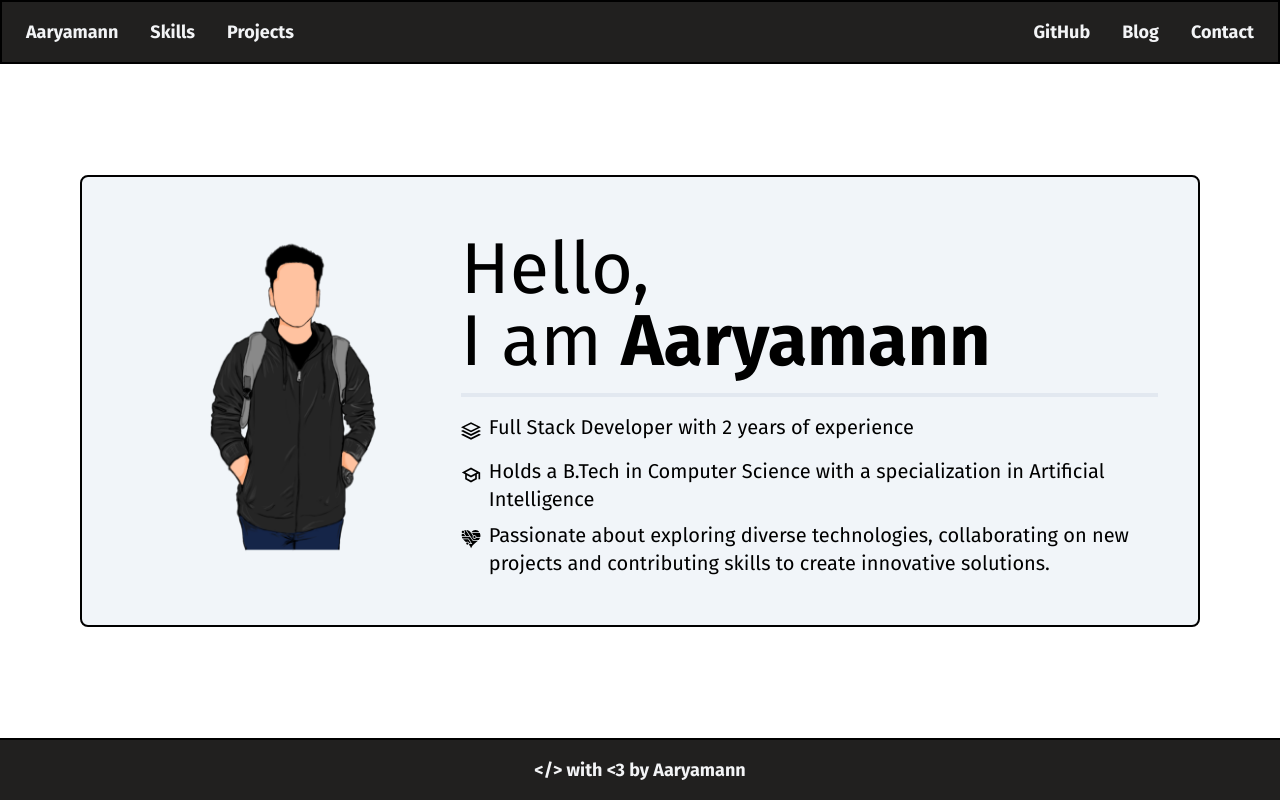
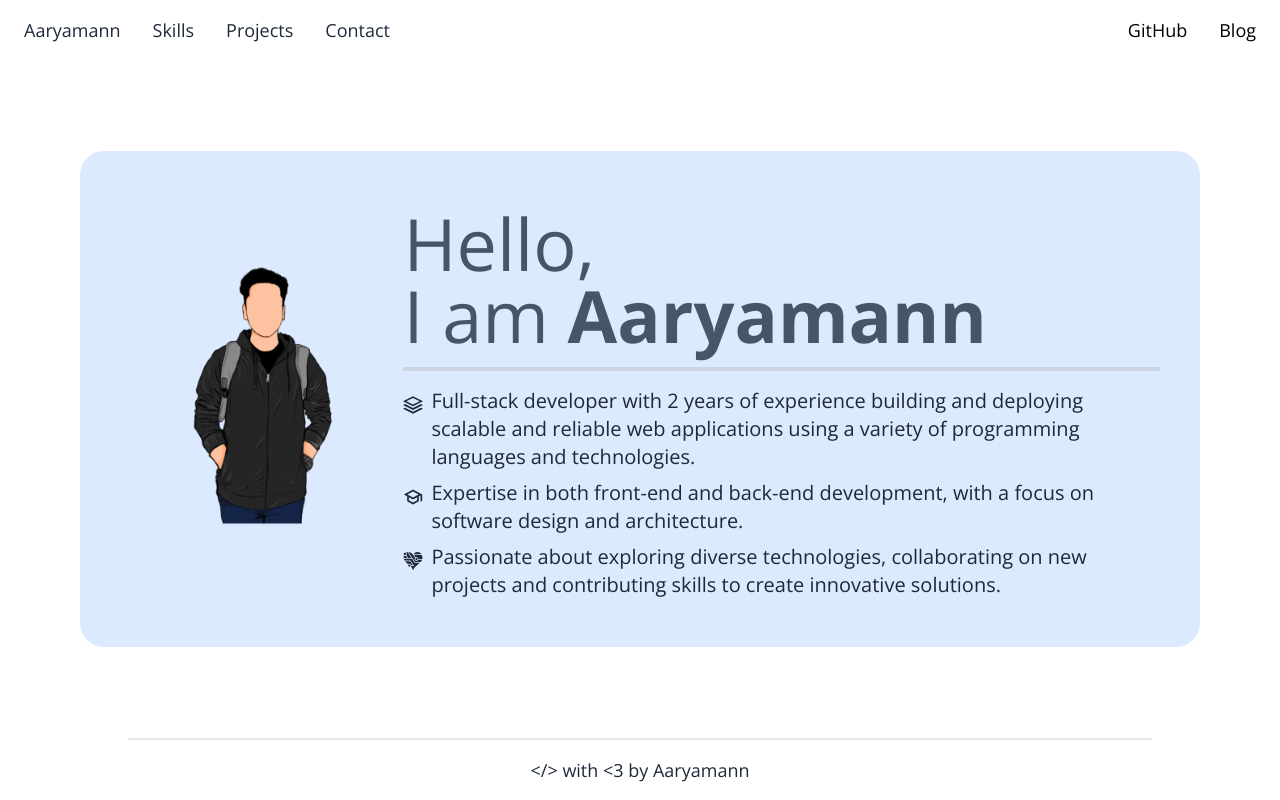
Before and after one commit to Aaryamann171/aaryamann171.github.io, a Next.js app: page / in a window 1280 px wide. Built offline with nearby package versions, Linux system fonts and the light colour scheme.

Commit message:
ui overhaul

```diff
--- a/components/footer.js
+++ b/components/footer.js
@@ -1,12 +1,12 @@
 const Footer = () => {
     return (
-        <div className="w-full bg-[#21201F] text-[#f3f4f6] border-t-2 border-black font-bold text-base md:text-lg">
+        <div className="mx-auto w-[80%] border-t-2 text-base md:text-lg flex justify-center text-slate-800 hover:text-blue-600">
             <footer className="text-center lg:text-left">
-            <div className="text-center p-4">
-                <a href="http://aaryamann171.github.io" target={'_blank'} rel="noreferrer">
-                    {'</> with <3 by Aaryamann'}
-                </a>
-            </div>
+                <div className="text-center p-4">
+                    <a href="http://aaryamann171.github.io" target={'_blank'} rel="noreferrer">
+                        {'</> with <3 by Aaryamann'}
+                    </a>
+                </div>
             </footer>
         </div>
     )
--- a/components/navbar.js
+++ b/components/navbar.js
@@ -5,26 +5,24 @@ import { AiOutlineClose } from "react-icons/ai";
 
 const Navbar = () => {
     const [headerOpen, setHeaderOpen] = useState(false);
-    const mobileNavLinksClasses = "text-2xl px-4 font-bold mt-2 hover:bg-slate-200"
+    const mobileNavLinksClasses = "text-xl px-4 mt-2 hover:bg-slate-200"
     return (
-        <div className="w-full bg-[#21201F] text-[#f3f4f6] p-2 border-2 border-black">
-            <div className="md:flex hidden justify-between my-2 text-lg font-bold">
-                <div className="flex items-center">
-                    <Link href="/" passHref><h1 className="mx-2 text-accent px-2 cursor-pointer">Aaryamann</h1></Link>
-                    <Link href="/skills" passHref><h1 className="px-4 text-foreground cursor-pointer">Skills</h1></Link>
-                    <Link href="/projects" passHref><h1 className="px-4 text-foreground cursor-pointer">Projects</h1></Link>
+        <div className="w-full p-2">
+            <div className="md:flex hidden justify-between my-2 text-lg">
+                <div className="flex items-center text-slate-800">
+                    <Link href="/" passHref><h1 className="mx-2 text-accent px-2 cursor-pointer hover:text-blue-600">Aaryamann</h1></Link>
+                    <Link href="/skills" passHref><h1 className="px-4 text-foreground cursor-pointer hover:text-blue-600">Skills</h1></Link>
+                    <Link href="/projects" passHref><h1 className="px-4 text-foreground cursor-pointer hover:text-blue-600">Projects</h1></Link>
+                    <Link href="/contact" passHref><h1 className="px-4 text-foreground cursor-pointer hover:text-blue-600">Contact</h1></Link>
                 </div>
                 <div className="flex items-center">
-                  <Link href="https://github.com/aaryamann171" passHref><h1 className="px-4 text-foreground cursor-pointer">GitHub</h1></Link>
-                  <Link href="https://aaryamann171.github.io/blog/" passHref><h1 className="px-4 text-foreground cursor-pointer">Blog</h1></Link>
-                  <Link href="/contact" passHref><h1 className="px-4 text-foreground cursor-pointer">Contact</h1></Link>
+                    <Link href="https://github.com/aaryamann171" passHref><h1 className="px-4 text-foreground cursor-pointer hover:text-blue-600">GitHub</h1></Link>
+                    <Link href="https://aaryamann171.github.io/blog/" passHref><h1 className="px-4 text-foreground cursor-pointer hover:text-blue-600">Blog</h1></Link>
                 </div>
             </div>
-            <div className="flex justify-between px-4 my-2 px-2 md:hidden">
+            <div className="flex justify-between px-4 my-2 md:hidden">
                 <div>
                     <Link href="/" passHref><h1 className="text-2xl font-bold text-accent md:mb-0">Aaryamann</h1></Link>
-                </div>
-                <div>
                 </div>
                 <div onClick={() => setHeaderOpen(!headerOpen)} className='text-3xl text-foreground flex cursor-pointer md:hidden'>
                     {headerOpen ? <AiOutlineClose /> : <GiHamburgerMenu />}
@@ -32,7 +30,7 @@ const Navbar = () => {
             </div>
             {
                 headerOpen
-                ? <div className="md:hidden py-4 text-center">
+                    ? <div className="md:hidden py-4 text-center bg-gray-50 mx-4 rounded-3xl">
                         <Link href="/projects" passHref><h1 className={mobileNavLinksClasses}>Projects</h1></Link>
                         <Link href="/skills" passHref><h1 className={mobileNavLinksClasses}>Skills</h1></Link>
                         <Link href="https://aaryamann171.github.io/blog/" passHref><h1 className={mobileNavLinksClasses}>Blog</h1></Link>
--- a/pages/_document.js
+++ b/pages/_document.js
@@ -6,7 +6,7 @@ export default function Document() {
             <Head>
                 <link rel="preconnect" href="https://fonts.googleapis.com"></link>
                 <link rel="preconnect" href="https://fonts.gstatic.com" crossOrigin></link>
-                <link href="https://fonts.googleapis.com/css2?family=Fira+Sans:wght@400;700&display=swap" rel="stylesheet"></link>
+                <link href="https://fonts.googleapis.com/css2?family=Open+Sans:wght@400;700&display=swap" rel="stylesheet"></link>
             </Head>
             <body>
                 <Main />
--- a/pages/contact.js
+++ b/pages/contact.js
@@ -3,17 +3,17 @@ import Footer from "../components/footer";
 
 const Contact = () => {
   return (
-    <div className="h-screen w-screen flex flex-col justify-between items-center">
+    <div className="h-screen flex flex-col justify-between items-center">
       <Navbar />
-      <div className="flex flex-col items-center text-2xl rounded-lg bg-slate-100 mx-20 md:mx-0 p-10 md:p-40 border-2 border-black">
+      <div className="flex flex-col items-center text-lg md:text-2xl rounded-3xl bg-blue-100 mx-20 md:mx-0 p-10 md:p-40">
         <div>
-            <h1>In case you want to reach out to me, email me at</h1>
+          <h1 className="text-slate-800">In case you want to reach out to me, email me at</h1>
         </div>
         <div>
-            <h1>aaryamann171@gmail.com</h1>
+          <h1 className="font-bold text-slate-600">aaryamann171@gmail.com</h1>
         </div>
       </div>
-    <Footer />
+      <Footer />
     </div>
   );
 };
--- a/pages/index.js
+++ b/pages/index.js
@@ -2,15 +2,15 @@ import Navbar from "../components/navbar";
 import Footer from "../components/footer";
 import Image from "next/image";
 
-import {ImStack} from "react-icons/im";
-import {MdOutlineSchool} from "react-icons/md";
-import {GiTechnoHeart} from "react-icons/gi";
+import { ImStack } from "react-icons/im";
+import { MdOutlineSchool } from "react-icons/md";
+import { GiTechnoHeart } from "react-icons/gi";
 
 const Home = () => {
   return (
     <div className="md:h-screen md:w-screen flex flex-col justify-between items-center overflow-x-hidden">
       <Navbar />
-      <div className="mx-4 my-4 md:mx-20 p-4 md:p-10 bg-slate-100 border-2 border-black rounded-lg flex flex-col md:flex-row items-center justify-center">
+      <div className="mx-4 my-4 md:mx-20 p-4 md:p-10 bg-blue-100 rounded-3xl flex flex-col md:flex-row items-center justify-center">
         <div className="hidden md:block">
           <Image
             src="/images/others/aaryamann_vector.png"
@@ -28,34 +28,36 @@ const Home = () => {
           />
         </div>
         <div>
-          <h1 className="text-3xl md:text-7xl mt-4">
+          <h1 className="text-3xl md:text-7xl mt-4 text-slate-600">
             Hello,<br /> I am <span className="font-bold">Aaryamann</span>
           </h1>
-          <div className="w-full h-1 bg-slate-200 px-2 md:px-10 my-4"></div>
-          <p className="text-lg md:text-xl flex mb-2">
+          <div className="w-full h-1 bg-slate-300 px-2 md:px-10 my-4"></div>
+          <div className="text-slate-800">
+            <p className="text-sm md:text-xl flex mb-2">
               <div className="py-2">
-              <ImStack/>
+                <ImStack />
               </div>
               <div className="ml-2">
-              Full Stack Developer with 2 years of experience
+                Full-stack developer with 2 years of experience building and deploying scalable and reliable web applications using a variety of programming languages and technologies.
               </div>
             </p>
-          <p className="text-lg md:text-xl flex mb-2">
+            <p className="text-sm md:text-xl flex mb-2">
               <div className="py-2">
-              <MdOutlineSchool/>
+                <MdOutlineSchool />
               </div>
               <div className="ml-2">
-              Holds a B.Tech in Computer Science with a specialization in Artificial Intelligence
+                Expertise in both front-end and back-end development, with a focus on software design and architecture.
               </div>
             </p>
-          <p className="text-lg md:text-xl flex mb-2">
+            <p className="text-sm md:text-xl flex mb-2">
               <div className="py-2">
-              <GiTechnoHeart/>
+                <GiTechnoHeart />
               </div>
               <div clasName="pl-4">
                 <h1 className="ml-2">Passionate about exploring diverse technologies, collaborating on new projects and contributing skills to create innovative solutions.</h1>
               </div>
             </p>
+          </div>
         </div>
       </div>
       <Footer />
--- a/pages/skills.js
+++ b/pages/skills.js
@@ -25,12 +25,12 @@ const Skills = () => {
             width={200}
           />
         </div>
-        <div className="m-3 p-2 md:p-4 md:px-10 md:py-4 bg-slate-100 border-2 border-black rounded-lg overflow-x-hidden">
+        <div className="m-3 p-2 md:p-4 md:px-10 md:py-4 bg-blue-100 rounded-3xl overflow-x-hidden">
           <div>
             {
               skillsData.map((data, index) => {
                 return (
-                  <div key={index} className="bg-white border-2 rounded-lg my-2 md:my-4 p-2 md:p-4 border-black flex">
+                  <div key={index} className="bg-white rounded-3xl my-2 md:my-4 p-2 md:p-4 flex text-slate-800">
                     <h1 className="w-1/2 text-base md:text-2xl text-center my-auto">{data.category}</h1>
                     <div className="flex w-1/2 justify-center space-x-2">
                       {
--- a/styles/globals.css
+++ b/styles/globals.css
@@ -3,5 +3,5 @@
 @tailwind utilities;
 
 body {
-  font-family: 'Fira Sans',system-ui, -apple-system, BlinkMacSystemFont, 'Segoe UI', Roboto, Oxygen, Ubuntu, Cantarell, 'Open Sans', 'Helvetica Neue', sans-serif;
+  font-family: 'Open Sans', system-ui, -apple-system, BlinkMacSystemFont, 'Segoe UI', Roboto, Oxygen, Ubuntu, Cantarell, 'Open Sans', 'Helvetica Neue', sans-serif;
 }
```
Also changed, not shown: components/project-card.js (+9 -9 lines). Lines whose indentation alone changed are shown as unchanged.
